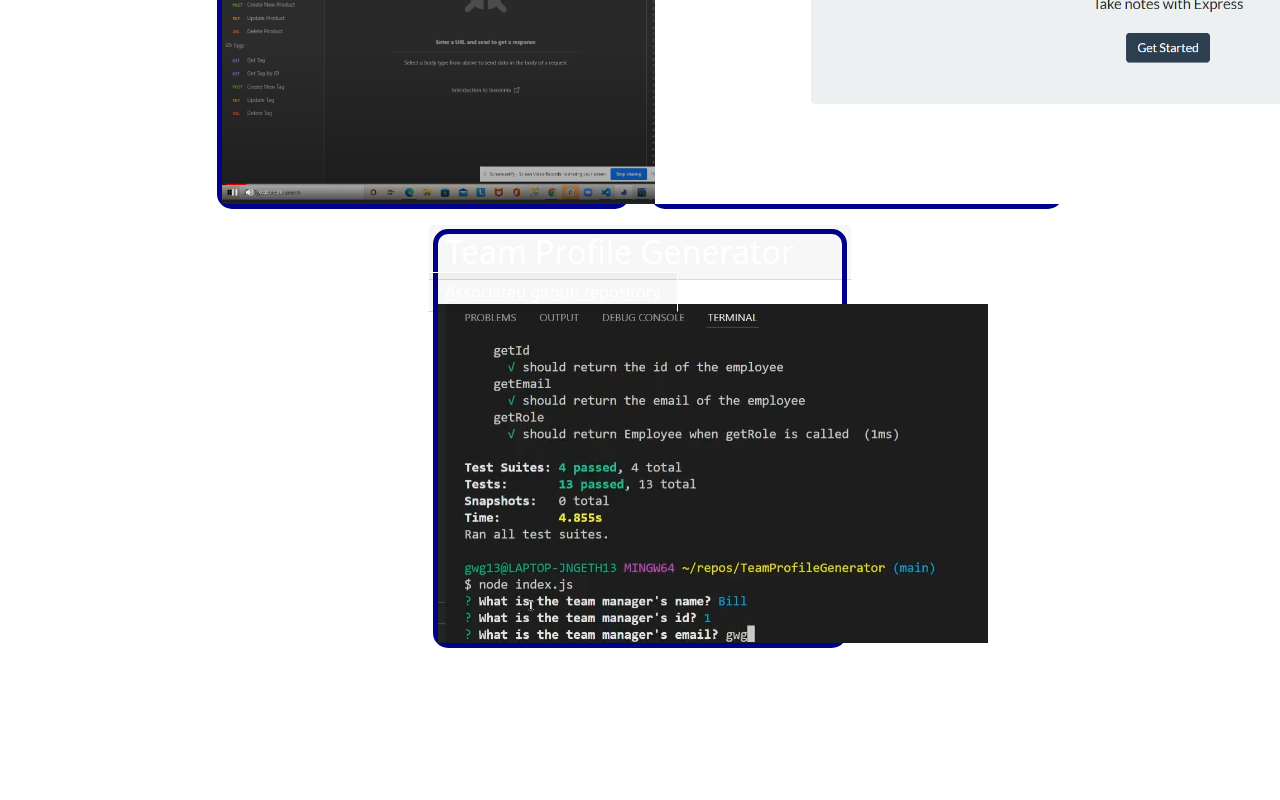
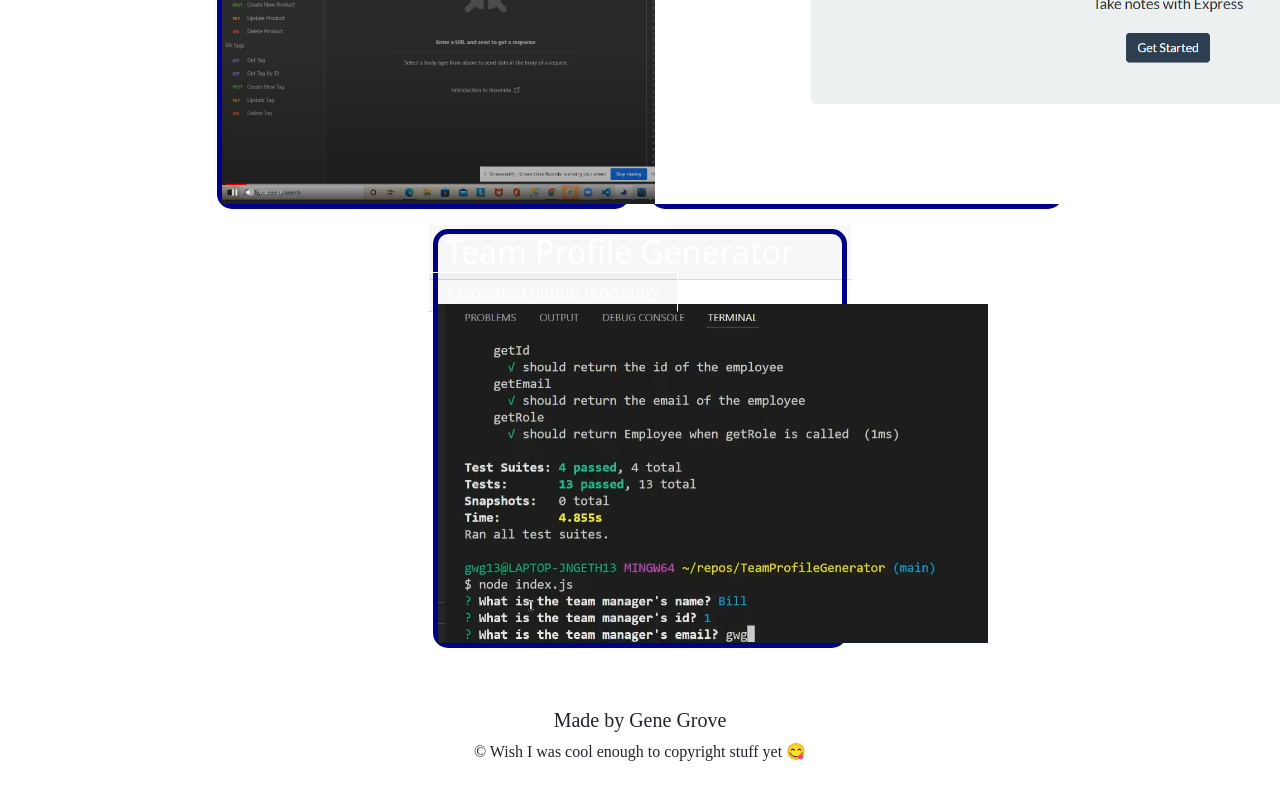
Before and after one commit to ggrove87/React_Portfolio, a React (Create React App) app: page / in a window 1280 px wide. Shown: the part 828-1628 px from the top of the page. Before the commit the page ends 1506 px from the top, so only its background shows below. Built offline with nearby package versions, Linux system fonts and the light colour scheme.

Commit message:
Added Finalized Footer

```diff
--- a/src/components/Footer.js
+++ b/src/components/Footer.js
@@ -1,8 +1,12 @@
 import React from 'react';
 
-<footer>
+export default function Footer() {
+    return (
+        <footer>
         <h2>Made by Gene Grove</h2>
         <p>
             &copy; Wish I was cool enough to copyright stuff yet 😋
         </p>
     </footer>
+    );
+  }
--- a/src/components/PortfolioContainer.js
+++ b/src/components/PortfolioContainer.js
@@ -1,5 +1,6 @@
 import React, { useState } from 'react';
 import NavTabs from './NavTabs';
+import Footer from './Footer';
 import Home from './pages/Home';
 import About from './pages/About';
 import Resume from './pages/Resume';
@@ -8,7 +9,7 @@ import Contact from './pages/Contact';
 export default function PortfolioContainer() {
   const [currentPage, setCurrentPage] = useState('Home');
 
-  // TODO: Add a comment describing the functionality of this method
+
   //
   const renderPage = () => {
     if (currentPage === 'Home') {
@@ -31,6 +32,7 @@ export default function PortfolioContainer() {
       <NavTabs currentPage={currentPage} handlePageChange={handlePageChange} />
       {/* // TODO: Add a comment explaining what is happening on the following line */}
       {renderPage()}
+      <Footer/>
     </div>
   );
 }
```
